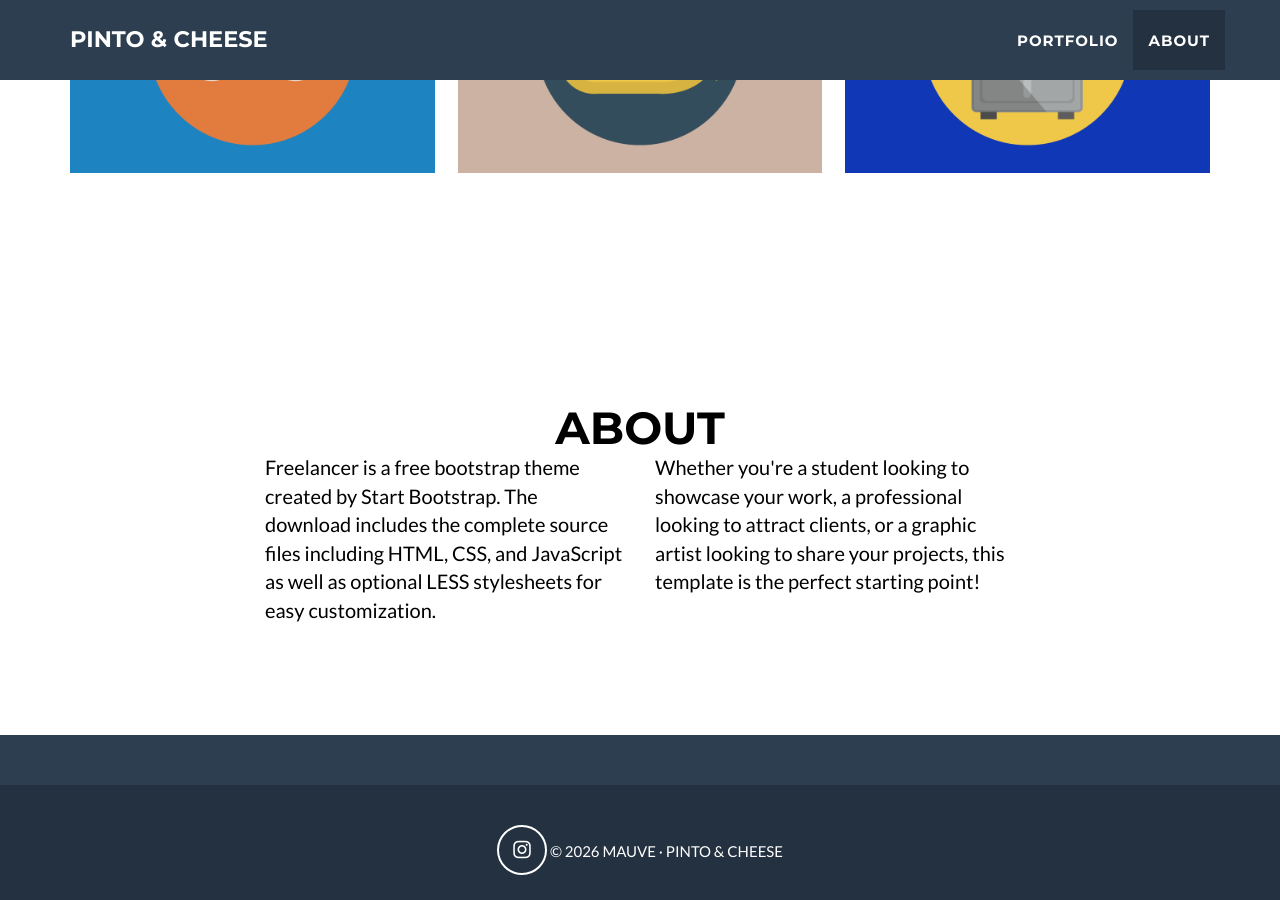
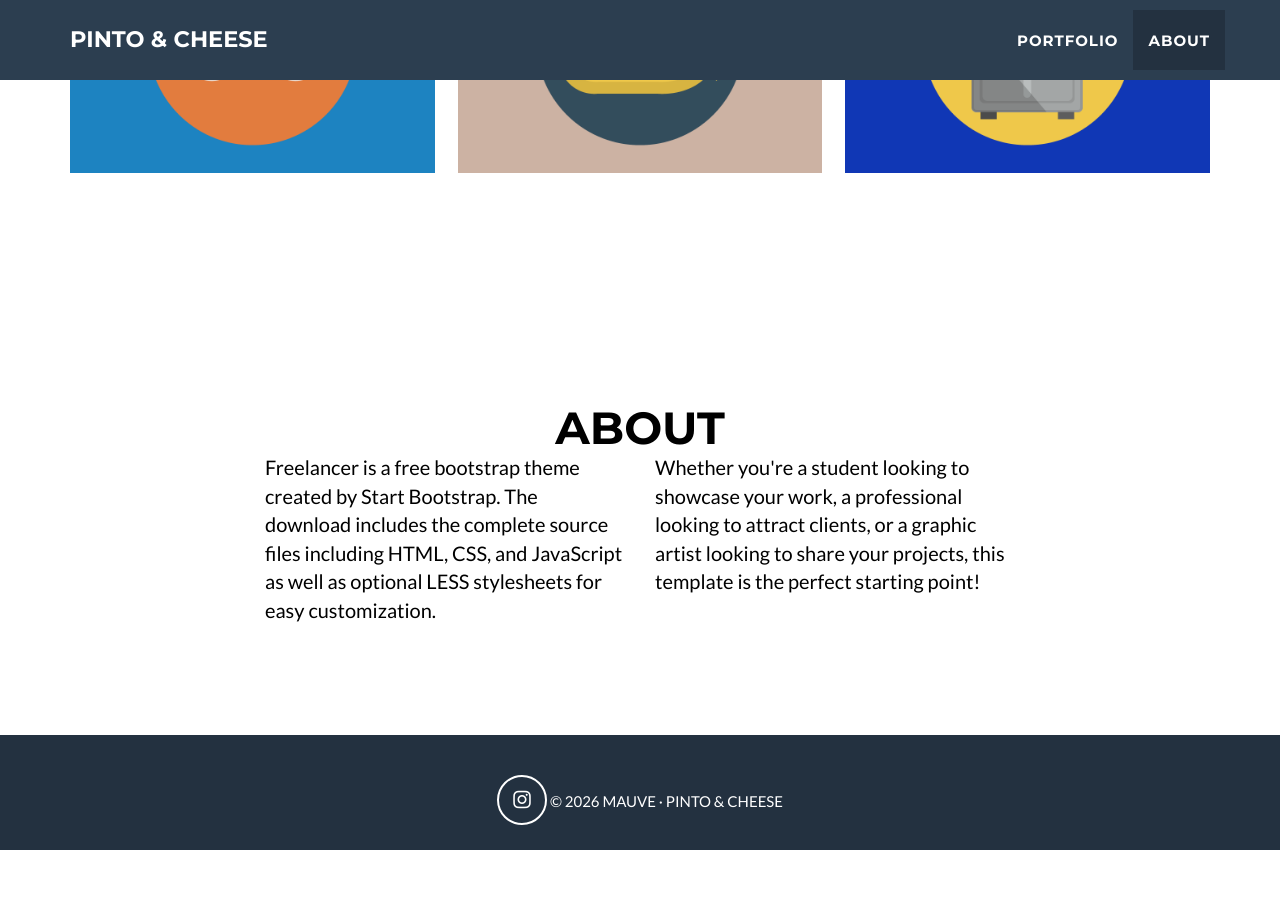
Before and after one commit to pintocheese/pintocheese.github.io, a Jekyll site: the page built from _posts/2014-07-18-project-1.markdown, in a window 1280 px wide and 900 px high, scrolled down 2606 px. Built offline with Jekyll 4.4.1, drawn with Linux system fonts in a browser that asks for light colours; after the commit the page ends 3456 px from its top, so only the background shows below that.

Commit message:
Update footer.html

```diff
--- a/_includes/footer.html
+++ b/_includes/footer.html
@@ -1,12 +1,5 @@
 <!-- Footer -->
 <footer class="text-center">
-  <div class="footer-above">
-    <div class="container">
-      <div class="row">
-
-      </div>
-    </div>
-  </div>
   <div class="footer-below">
     <div class="container">
       <div class="row">
```
